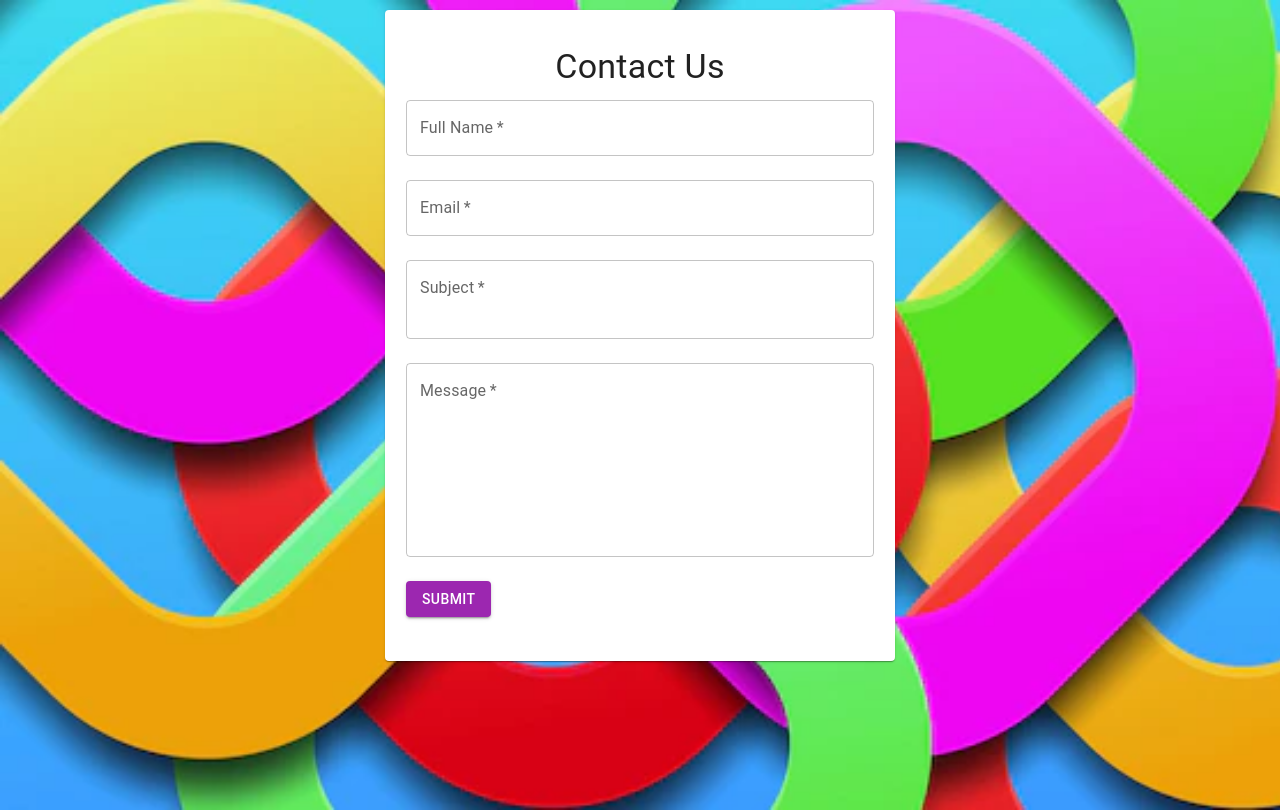
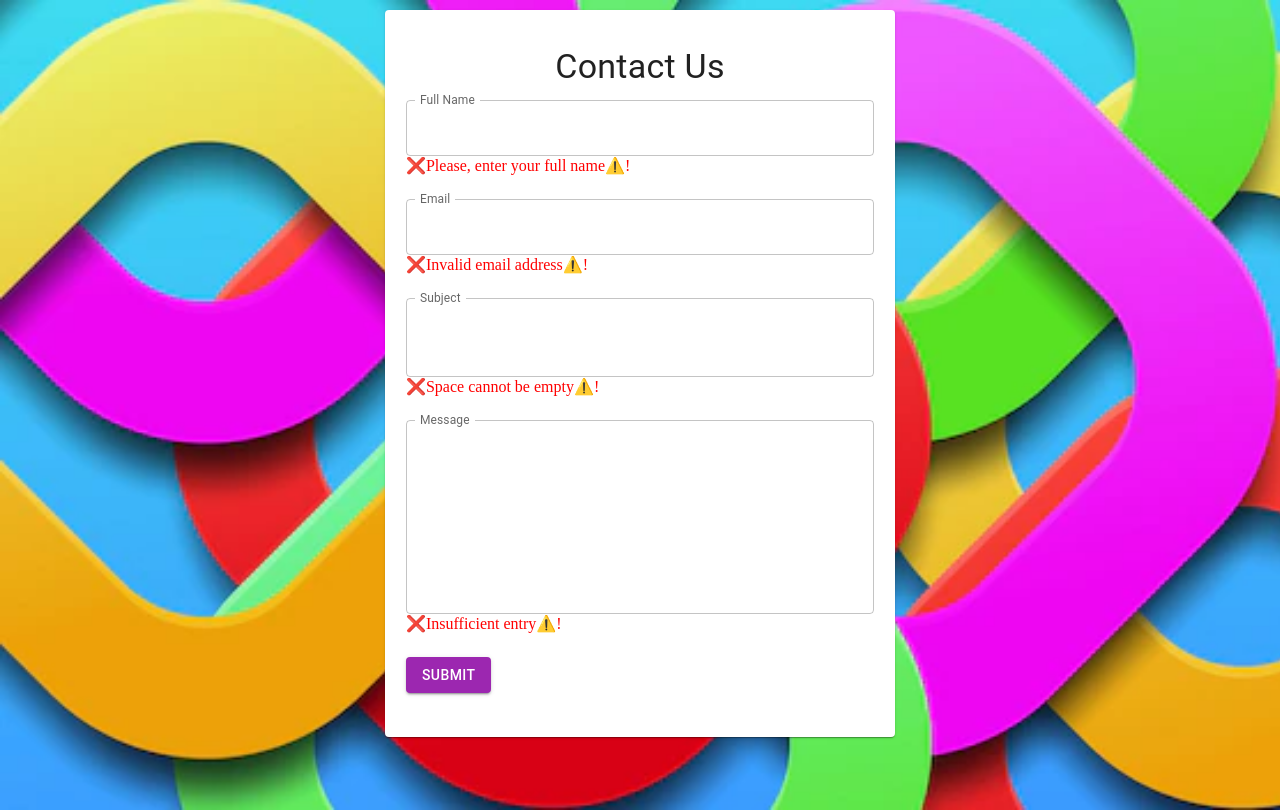
Before and after one commit to MUFTIATBAKARE/React-form, a React (Vite) app: page / in a window 1280 px wide. Built offline with nearby package versions, Linux system fonts and the light colour scheme.

Commit message:
Enable field validation
update: add validation to text fields

```diff
--- a/src/components/ContactFormApp.jsx
+++ b/src/components/ContactFormApp.jsx
@@ -12,21 +12,97 @@ import { useState } from "react";
 
 // API endpoint
 // https://my-json-server.typicode.com/tundeojediran/contacts-api-server/inquiries
+const INITIAL_STATE = {
+  fullName: " ",
+  email: " ",
+  subject: " ",
+  message: " ",
+};
+
+const VALIDATION = {
+  email: [
+    {
+      isValid: (value) => !!value,
+      message: "Is required.",
+    },
+    {
+      isValid: (value) => /\S+@\S+\.\S+/.test(value),
+      message: "❌Invalid email address⚠️!",
+    },
+  ],
+  fullName: [
+    {
+      isValid: (value) => !!value,
+      message: "Is required.",
+    },
+    {
+      isValid: (value) => value.length > 10,
+      message: "❌Please, enter your full name⚠️!",
+    },
+  ],
+  subject: [
+    {
+      isValid: (value) => !!value,
+      message: "Is required.",
+    },
+    {
+      isValid: (value) => value.length > 8,
+      message: "❌Space cannot be empty⚠️!",
+    },
+  ],
+  message: [
+    {
+      isValid: (value) => !!value,
+      message: "Is required.",
+    },
+    {
+      isValid: (value) => value.length > 20,
+      message: "❌Insufficient entry⚠️!",
+    },
+  ],
+};
+const getErrorFields = (data) =>
+  Object.keys(data).reduce((acc, key) => {
+    if (!VALIDATION[key]) return acc;
+
+    const errorsPerField = VALIDATION[key]
+      // get a list of potential errors for each field
+      // by running through all the checks
+      .map((validation) => ({
+        isValid: validation.isValid(data[key]),
+        message: validation.message,
+      }))
+      // only keep the errors
+      .filter((errorPerField) => !errorPerField.isValid);
+
+    return { ...acc, [key]: errorsPerField };
+  }, {});
 
 const ContactFormApp = () => {
-  const [fullName, setFullName] = useState("");
-  const [email, setEmail] = useState("");
-  const [subject, setSubject] = useState("");
-  const [message, setMessage] = useState("");
+  const [data, setData] = useState(INITIAL_STATE);
+
+  const handleChange = (event) => {
+    console.log(event);
+    console.log(event.target.name);
+    setData({
+      ...data,
+      [event.target.name]: event.target.value,
+    });
+  };
+  const errorFields = getErrorFields(data);
+  console.log(errorFields);
 
   const onSubmit = async (event) => {
     event.preventDefault();
+    const hasErrors = Object.values(errorFields).flat().length > 0;
+    if (hasErrors) return;
+
     const post = {
       id: nanoid(),
-      fullName: fullName,
-      email: email,
-      subject: subject,
-      message: message,
+      fullName: data.fullName,
+      email: data.email,
+      subject: data.subject,
+      message: data.message,
     };
     try {
       const response = await axios.post(
@@ -34,9 +110,11 @@ const ContactFormApp = () => {
         post
       );
       console.log(response.data);
+      alert("message sent!");
     } catch (err) {
       alert(err);
     }
+    setData(INITIAL_STATE);
   };
 
   return (
@@ -56,13 +134,16 @@ const ContactFormApp = () => {
                     placeholder="Enter your name"
                     label="Full Name"
                     variant="outlined"
-                    value={fullName}
-                    onChange={(e) => {
-                      setFullName(e.target.value);
-                    }}
+                    name="fullName"
+                    value={data.fullName}
+                    onChange={handleChange}
                     fullWidth
-                    required
                   />
+                  {errorFields.fullName?.length ? (
+                    <span style={{ color: "red" }}>
+                      {errorFields.fullName[0].message}
+                    </span>
+                  ) : null}
                 </Grid>
 
                 <Grid xs={12} item>
@@ -70,28 +151,34 @@ const ContactFormApp = () => {
                     placeholder="Enter your email address"
                     label="Email"
                     variant="outlined"
-                    value={email}
-                    onChange={(e) => {
-                      setEmail(e.target.value);
-                    }}
+                    name="email"
+                    value={data.email}
+                    onChange={handleChange}
                     fullWidth
-                    required
                   />
+                  {errorFields.email?.length ? (
+                    <span style={{ color: "red" }}>
+                      {errorFields.email[0].message}
+                    </span>
+                  ) : null}
                 </Grid>
                 <Grid xs={12} item>
                   <TextField
                     placeholder="Subject"
                     label="Subject"
                     variant="outlined"
-                    value={subject}
-                    onChange={(e) => {
-                      setSubject(e.target.value);
-                    }}
+                    name="subject"
+                    value={data.subject}
+                    onChange={handleChange}
                     multiline
                     rows={2}
                     fullWidth
-                    required
                   />
+                  {errorFields.subject?.length ? (
+                    <span style={{ color: "red" }}>
+                      {errorFields.subject[0].message}
+                    </span>
+                  ) : null}
                 </Grid>
                 <Grid xs={12} item>
                   <TextField
@@ -100,13 +187,16 @@ const ContactFormApp = () => {
                     multiline
                     rows={7}
                     variant="outlined"
-                    value={message}
-                    onChange={(e) => {
-                      setMessage(e.target.value);
-                    }}
+                    name="message"
+                    value={data.message}
+                    onChange={handleChange}
                     fullWidth
-                    required
                   />
+                  {errorFields.message?.length ? (
+                    <span style={{ color: "red" }}>
+                      {errorFields.message[0].message}
+                    </span>
+                  ) : null}
                 </Grid>
                 <Grid item>
                   <Button type="submit" variant="contained" color="secondary">
```
